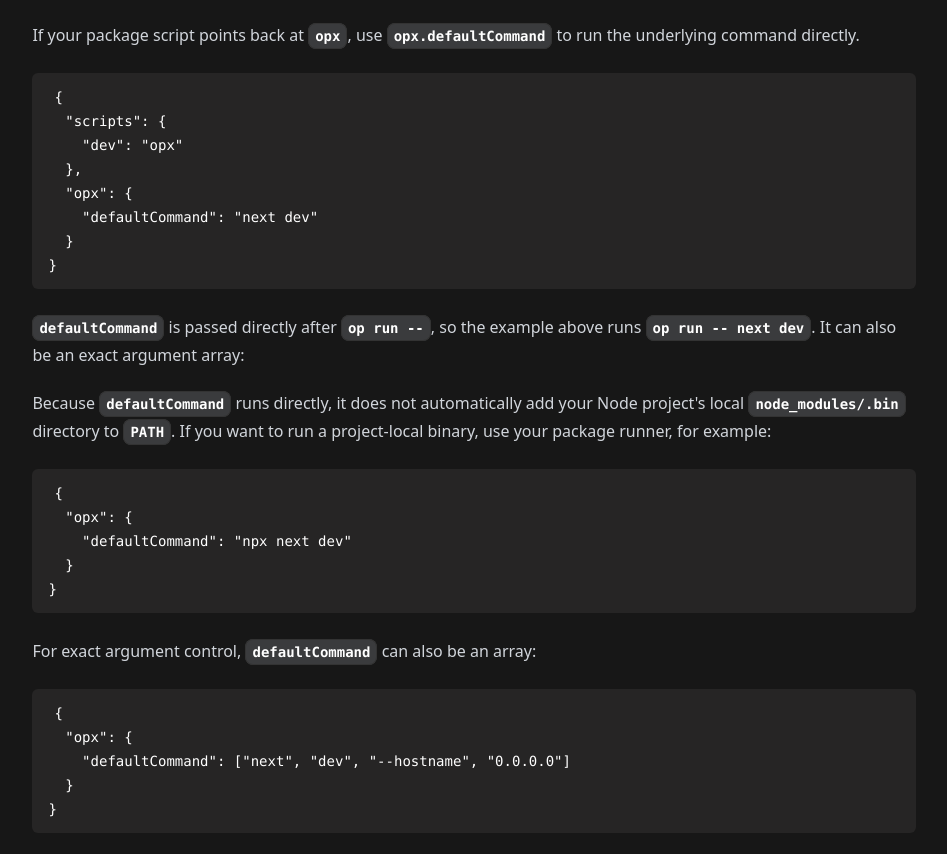
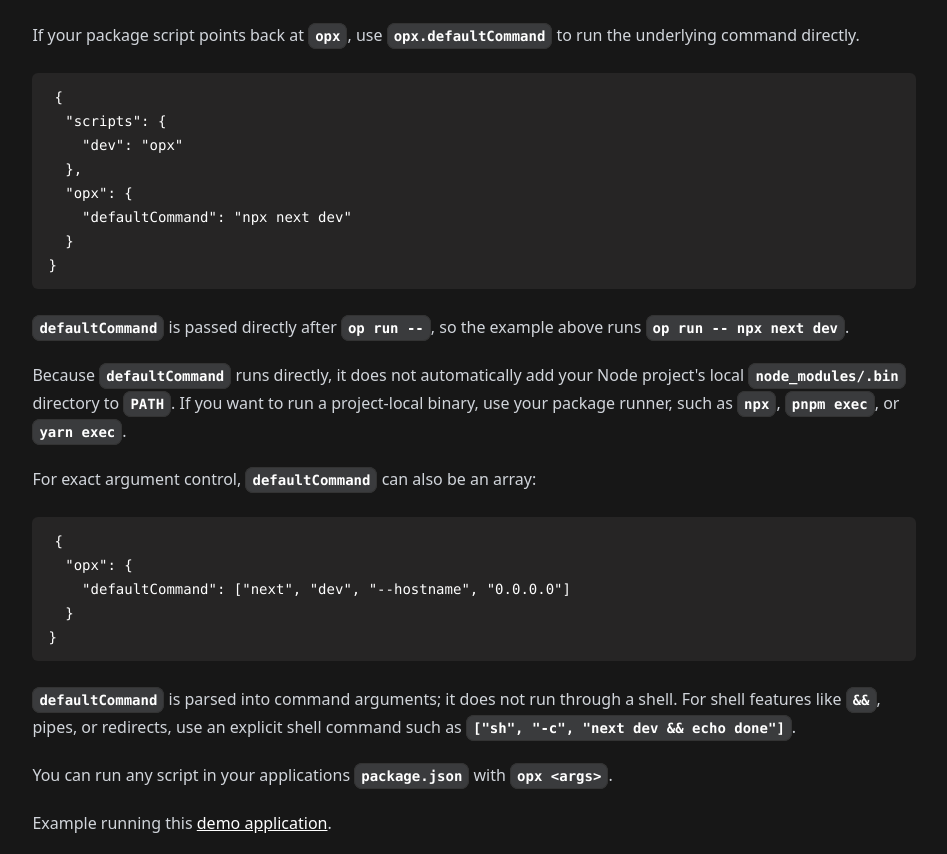
Before and after one commit to Hacksore/opx, an Astro site in the folder www/: page / in a window 1280 px wide. Shown: the part 1680-2534 px from the top of the page, without its empty margins (166-1113 px from the left). Built offline with nearby package versions, Linux system fonts and the light colour scheme; Astro itself is replaced by a stand-in of ours; some packages are replaced by stand-ins of ours; code samples lack their colours.

Commit message:
Fix docs

````diff
--- a/www/src/components/content.mdx
+++ b/www/src/components/content.mdx
@@ -51,22 +51,14 @@ If your package script points back at `opx`, use `opx.defaultCommand` to run the
     "dev": "opx"
   },
   "opx": {
-    "defaultCommand": "next dev"
+    "defaultCommand": "npx next dev"
   }
 }
 ```
 
-`defaultCommand` is passed directly after `op run --`, so the example above runs `op run -- next dev`. It can also be an exact argument array:
+`defaultCommand` is passed directly after `op run --`, so the example above runs `op run -- npx next dev`.
 
-Because `defaultCommand` runs directly, it does not automatically add your Node project's local `node_modules/.bin` directory to `PATH`. If you want to run a project-local binary, use your package runner, for example:
-
-```json
-{
-  "opx": {
-    "defaultCommand": "npx next dev"
-  }
-}
-```
+Because `defaultCommand` runs directly, it does not automatically add your Node project's local `node_modules/.bin` directory to `PATH`. If you want to run a project-local binary, use your package runner, such as `npx`, `pnpm exec`, or `yarn exec`.
 
 For exact argument control, `defaultCommand` can also be an array:
 
````
Also changed, not shown: crates/cli/README.md.
